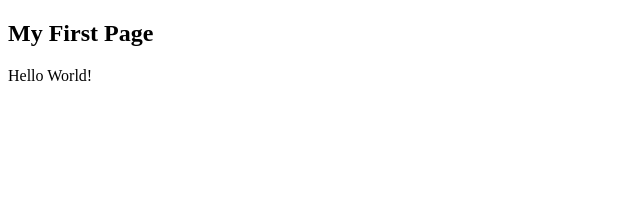
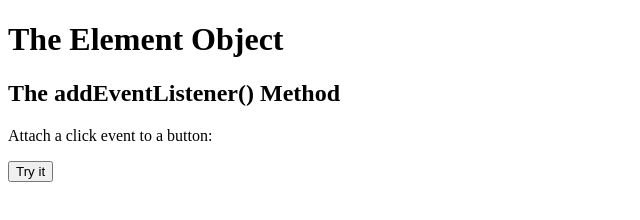
Before and after one commit to emecusxyz/web, a plain HTML site: page css.html in a window 1280 px wide. Shown: the whole page, without its empty margins (0-640 px from the left). Drawn offline with Linux system fonts and the light colour scheme.

Commit message:
Update css.html

```diff
--- a/css.html
+++ b/css.html
@@ -2,12 +2,20 @@
 <html>
 <body>
 
-<h2>My First Page</h2>
+<h1>The Element Object</h1>
+<h2>The addEventListener() Method</h2>
+
+<p>Attach a click event to a button:</p>
+
+<button id="myBtn">Try it</button>
 
 <p id="demo"></p>
 
 <script>
-document.getElementById("demo").innerHTML = "Hello World!";
+const element = document.getElementById("myBtn");
+element.addEventListener("click", function() {
+  document.getElementById("demo").innerHTML = "Hello World";
+});
 </script>
 
 </body>
```
